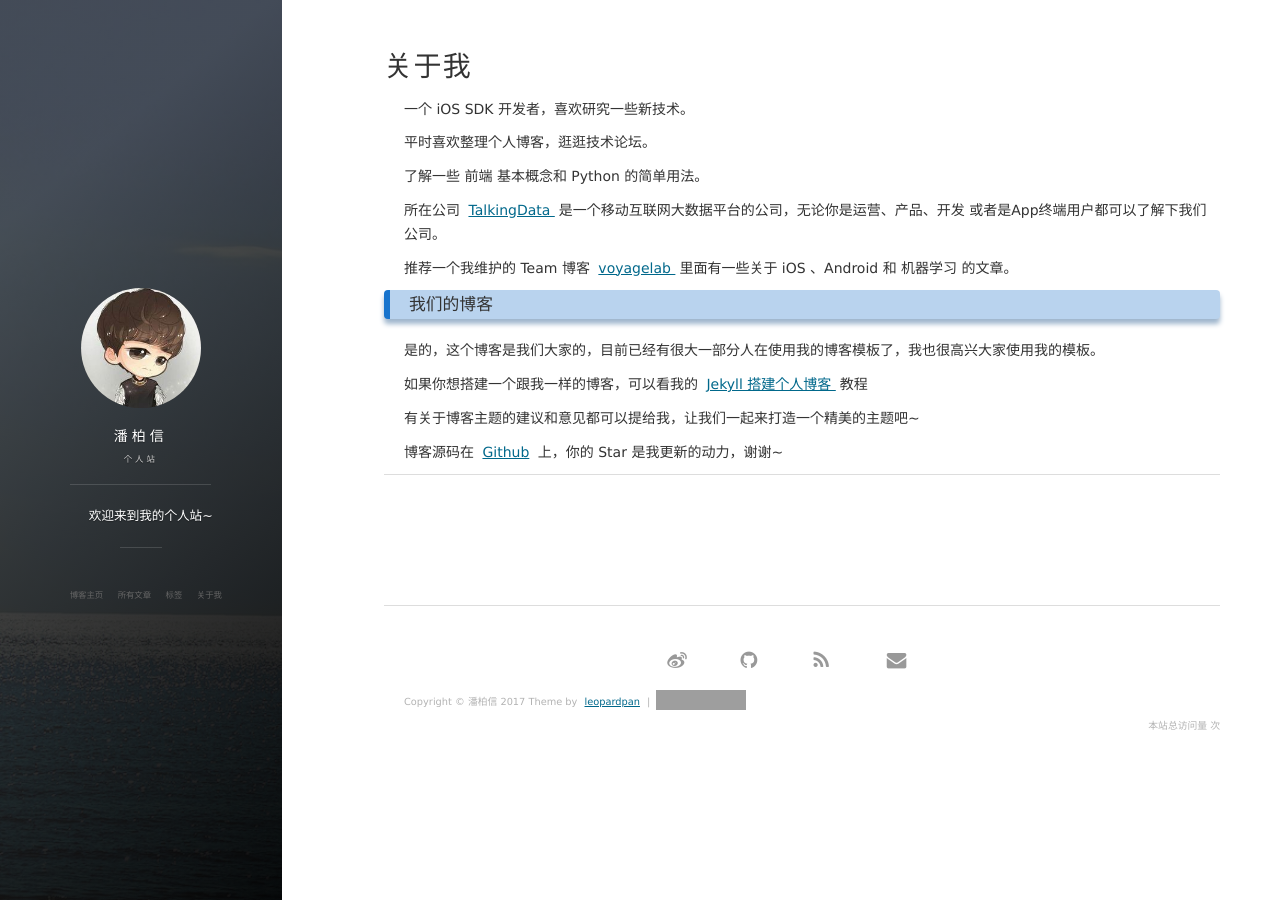
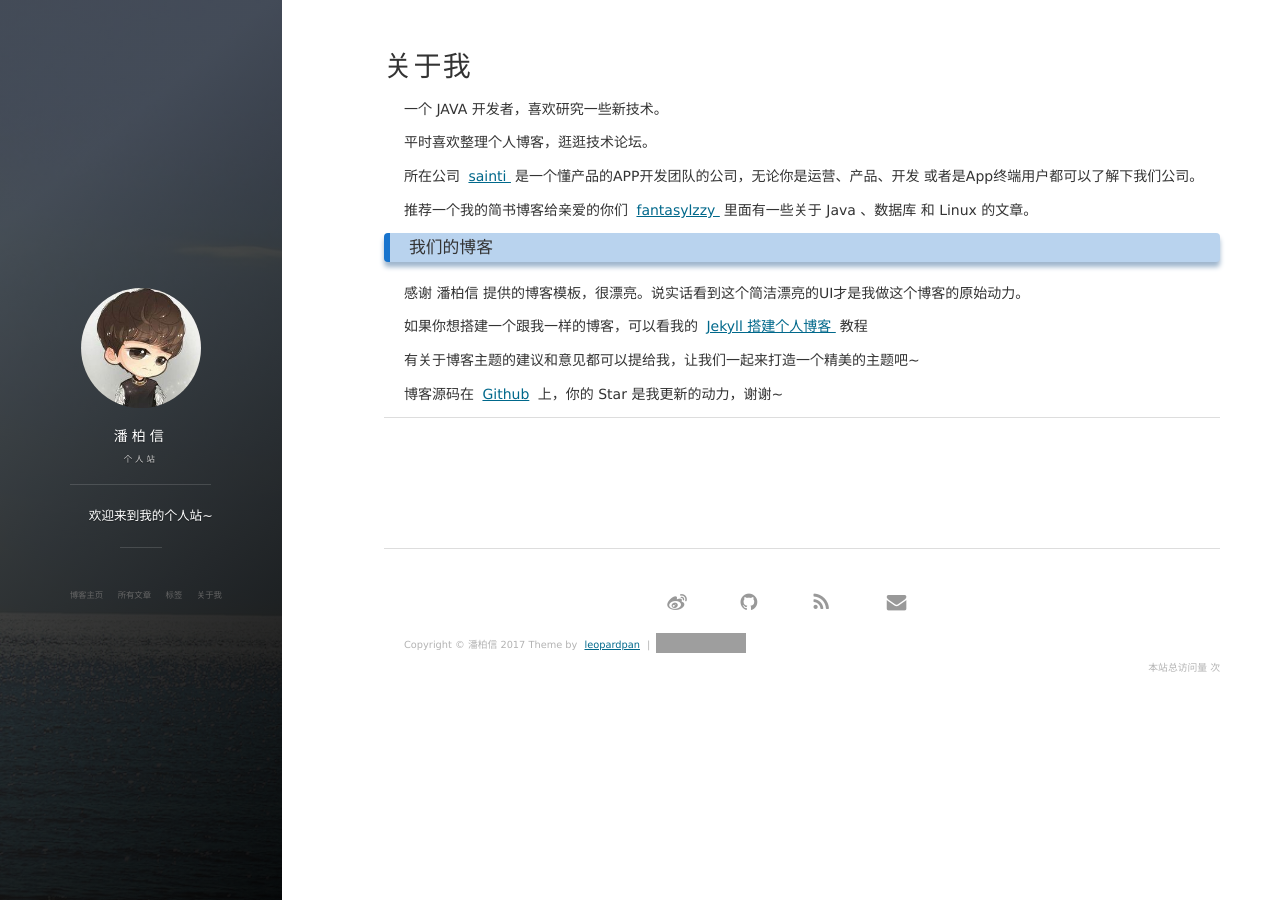
Before and after one commit to fantasyLzzy/fantasyLzzy.github.io, a Jekyll site: the page built from about.md, in a window 1280 px wide. Built offline with Jekyll 4.4.1, drawn with Linux system fonts in a browser that asks for light colours; nearby versions of some CDN libraries; comment, search, counter and statistics services are not loaded; grey boxes are pictures that could not be loaded.

Commit message:
【关于我】

```diff
--- a/about.md
+++ b/about.md
@@ -3,22 +3,20 @@ layout: page
 title: 关于我
 ---
 
-一个 iOS SDK 开发者，喜欢研究一些新技术。
+一个 JAVA 开发者，喜欢研究一些新技术。
 <p>
 平时喜欢整理个人博客，逛逛技术论坛。
-<p>
-了解一些 前端 基本概念和 Python 的简单用法。
 
 <p>
 
 所在公司
-<a target="_blank" href="https://www.talkingdata.com/"> TalkingData </a>
-是一个移动互联网大数据平台的公司，无论你是运营、产品、开发 或者是App终端用户都可以了解下我们公司。
+<a target="_blank" href="http://www.sainti.com/"> sainti </a>
+是一个懂产品的APP开发团队的公司，无论你是运营、产品、开发 或者是App终端用户都可以了解下我们公司。
 <p>
 
-推荐一个我维护的 Team 博客
-<a target="_blank" href="http://talkingdata.me/"> voyagelab </a>
-里面有一些关于 iOS 、Android 和 机器学习 的文章。
+推荐一个我的简书博客给亲爱的你们
+<a target="_blank" href="http://www.jianshu.com/users/5d810992738a/timeline"> fantasylzzy </a>
+里面有一些关于 Java 、数据库 和 Linux 的文章。
 
 <p>
 
@@ -26,7 +24,7 @@ title: 关于我
 
 <p>
 
-是的，这个博客是我们大家的，目前已经有很大一部分人在使用我的博客模板了，我也很高兴大家使用我的模板。
+感谢 潘柏信 提供的博客模板，很漂亮。说实话看到这个简洁漂亮的UI才是我做这个博客的原始动力。
 
 <p>
 
@@ -40,6 +38,6 @@ title: 关于我
 
 <p>
 
-博客源码在 <a target="_blank" href='https://github.com/leopardpan/leopardpan.github.io/'>Github</a> 上，你的 Star 是我更新的动力，谢谢~
+博客源码在 <a target="_blank" href='https://github.com/fantasylzzy/fantasylzzy.github.io/'>Github</a> 上，你的 Star 是我更新的动力，谢谢~
 
 {% include comments.html %}
```
